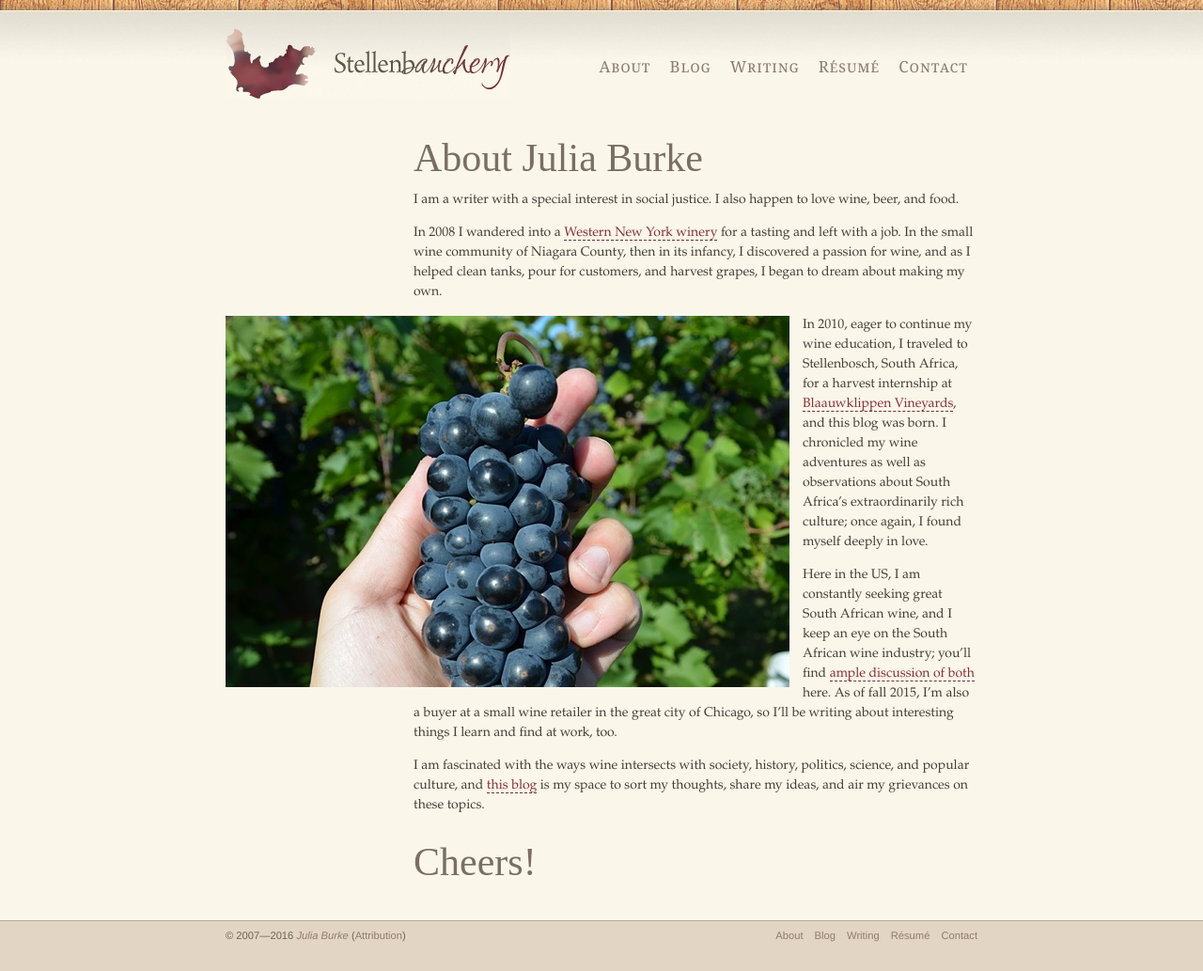
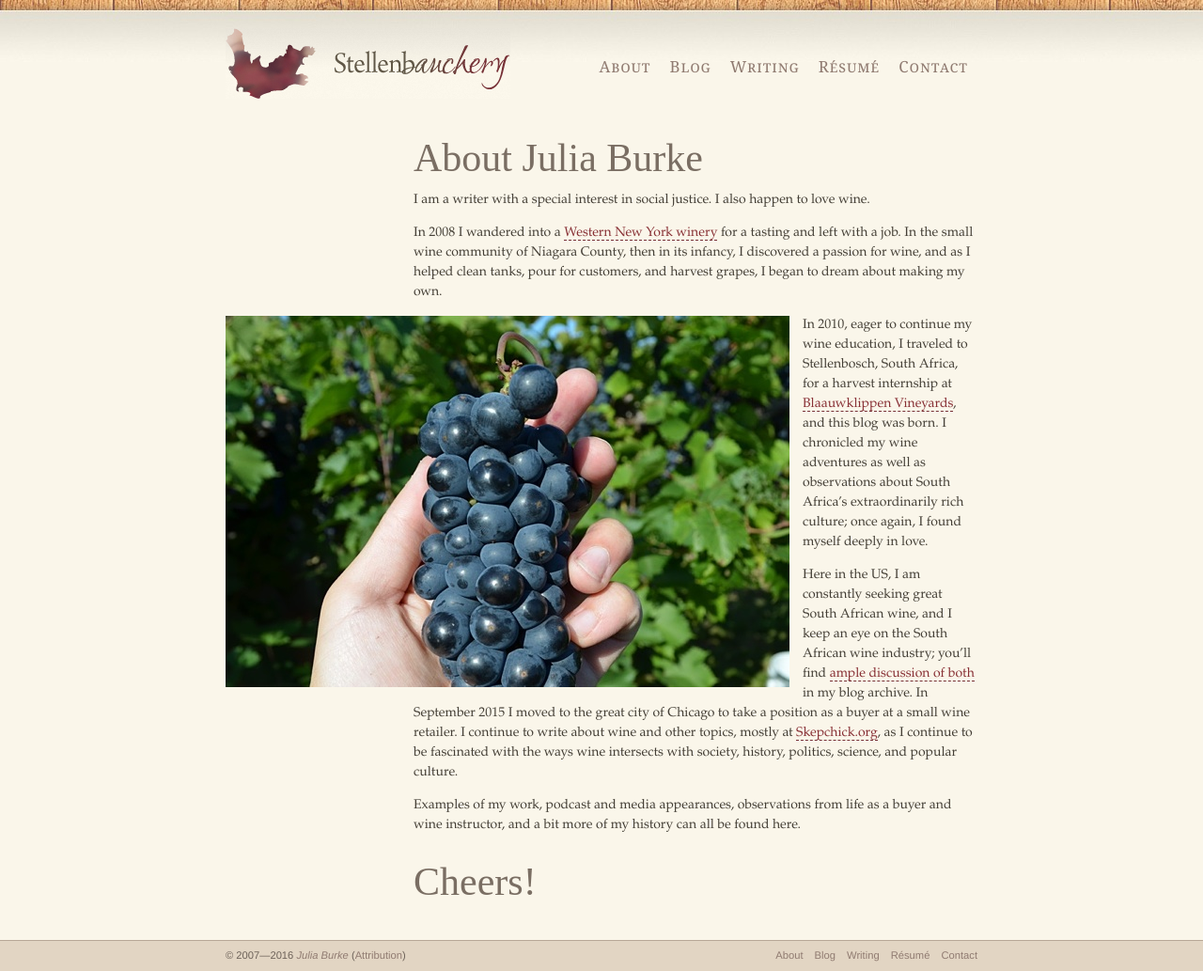
Before and after one commit to nywinewench/nywinewench.github.io, a Jekyll site: the page built from about.md, in a window 1280 px wide. Shown: the whole page at 94% size. Built offline with Jekyll 4.4.1, drawn with Linux system fonts in a browser that asks for light colours; some web fonts are replaced; Markdown is read by kramdown in place of the engine named in the settings; comment, search, counter and statistics services are not loaded; before the commit the page ends 1012 px from its top, so only the background shows below that.

Commit message:
New About

```diff
--- a/about.md
+++ b/about.md
@@ -4,7 +4,7 @@ title: About Julia Burke
 ---
 
 I am a writer with a special interest in social justice. I also happen to
-love wine, beer, and food.
+love wine.
 
 In 2008 I wandered into a [Western New York winery](http://www.freedomrunwinery.com/)
 for a tasting and left with a job. In the small wine community of Niagara
@@ -22,10 +22,9 @@ deeply in love.
 
 Here in the US, I am constantly seeking great South African wine, and I
 keep an eye on the South African wine industry; you’ll find [ample discussion of both](/blog)
-here. As of fall 2015, I'm also a buyer at a small wine retailer in the great city of Chicago, so I'll be writing about interesting things I learn and find at work, too.
+in my blog archive. In September 2015 I moved to the great city of Chicago to take a position as a buyer at a small wine retailer. I continue to write about wine and other topics, mostly at [Skepchick.org](http://skepchick.org), as I continue to be fascinated with the ways wine intersects with society, history,
+politics, science, and popular culture.
 
-I am fascinated with the ways wine intersects with society, history,
-politics, science, and popular culture, and [this blog](/blog) is my space to sort my
-thoughts, share my ideas, and air my grievances on these topics.
+Examples of my work, podcast and media appearances, observations from life as a buyer and wine instructor, and a bit more of my history can all be found here.
 
 # Cheers!
```
